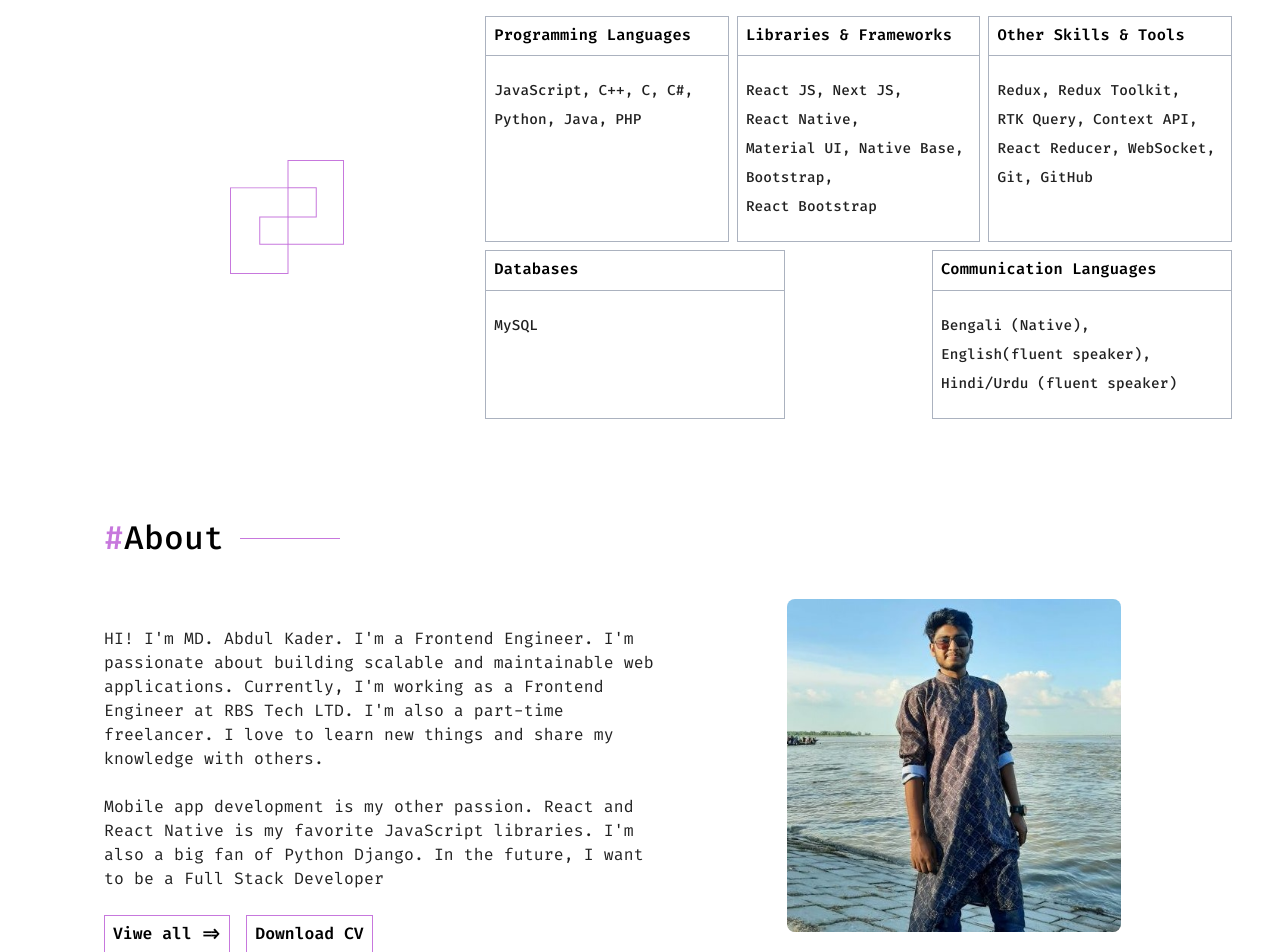
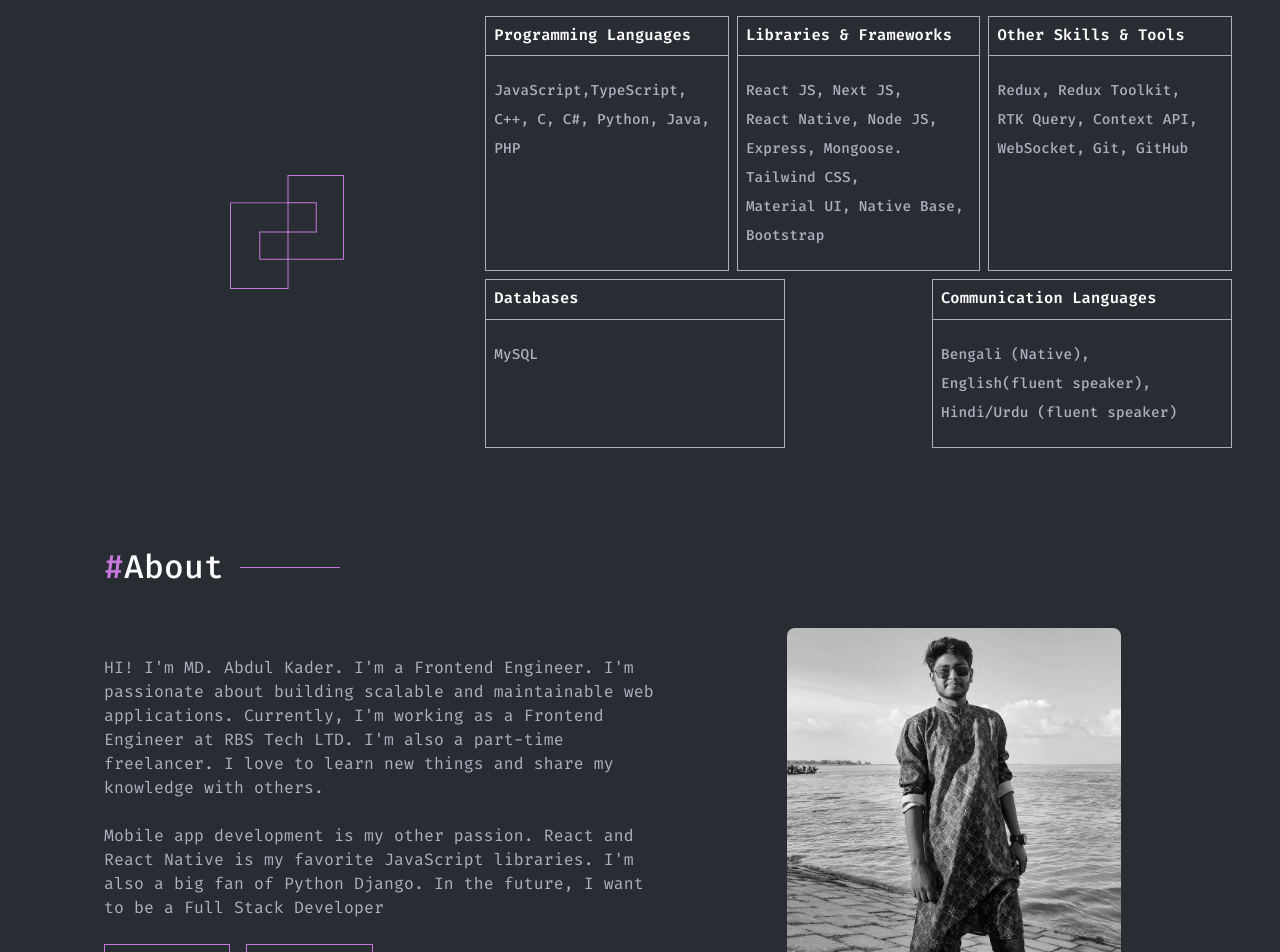
Before and after one commit to abdulkadershohan/react-protfolio, a React (Create React App) app: page / in a window 1280 px wide. Shown: the part 1600-2552 px from the top of the page. Built offline with nearby package versions, Linux system fonts and the light colour scheme.

Commit message:
update details

```diff
--- a/src/components/about/AboutMeFull.jsx
+++ b/src/components/about/AboutMeFull.jsx
@@ -28,18 +28,17 @@ const aboutMeData = {
         {
             id: 1,
             title: "Programming Languages",
-            items: ["JavaScript,", "C++,", "C,", "C#,", "Python,", "Java,", "PHP"]
+            items: ["JavaScript,TypeScript,", "C++,", "C,", "C#,", "Python,", "Java,", "PHP"]
         },
         {
             id: 2,
             title: 'Libraries & Frameworks',
-            items: ["React JS,", "Next JS,", "React Native,", "Bootstrap,", "Native Base,", "Material UI,", "React Bootstrap"]
+            items: ["React JS,", "Next JS,", "React Native,", "Node JS,", "Express,", "Mongoose.", "Tailwind CSS,", "Material UI,", "Native Base,", "Bootstrap"]
         },
         {
             id: 3,
             title: 'Other Skills & Tools',
-            items: ["Redux,", "Redux Toolkit,", "RTK Query,", "Context API,", "React Reducer,", "WebSocket,", "Git,", "GitHub"]
-
+            items: ["Redux,", "Redux Toolkit,", "RTK Query,", "Context API,", "WebSocket,", "Git,", "GitHub"]
         },
         {
             id: 4,
--- a/src/components/hero/Hero.jsx
+++ b/src/components/hero/Hero.jsx
@@ -24,11 +24,11 @@ const heroTopSectionData = {
     title5: "React Native",
     title6: "developer!",
   },
-  subtitle: `I'm a Frontend Engineer with more then 1 years and 8 months of experience in React and React Native. I'm passionate about building scalable and maintainable web applications.`,
+  subtitle: `I'm a Frontend Engineer with 2 years of solid experience in React and React Native. I'm passionate about building scalable and maintainable web applications.`,
   image: hero,
   doing: {
     text: "Currently working on",
-    url: 'http://161.97.157.117:5001/',
+    url: 'https://vitlous.com/',
     urlText: 'RBS ERP'
   },
   blockquote: {
--- a/src/components/skils/Skils.js
+++ b/src/components/skils/Skils.js
@@ -25,17 +25,17 @@ const mySkills = [
     {
         id: 1,
         title: "Programming Languages",
-        items: ["JavaScript,", "C++,", "C,", "C#,", "Python,", "Java,", "PHP"]
+        items: ["JavaScript,TypeScript,", "C++,", "C,", "C#,", "Python,", "Java,", "PHP"]
     },
     {
         id: 2,
         title: 'Libraries & Frameworks',
-        items: ["React JS,", "Next JS,", "React Native,", "Material UI,", "Native Base,", "Bootstrap,", "React Bootstrap"]
+        items: ["React JS,", "Next JS,", "React Native,", "Node JS,", "Express,", "Mongoose.", "Tailwind CSS,", "Material UI,", "Native Base,", "Bootstrap"]
     },
     {
         id: 3,
         title: 'Other Skills & Tools',
-        items: ["Redux,", "Redux Toolkit,", "RTK Query,", "Context API,", "React Reducer,", "WebSocket,", "Git,", "GitHub"]
+        items: ["Redux,", "Redux Toolkit,", "RTK Query,", "Context API,", "WebSocket,", "Git,", "GitHub"]
     },
     {
         id: 4,
--- a/src/features/theme/themeSlice.js
+++ b/src/features/theme/themeSlice.js
@@ -5,7 +5,7 @@ const getInitialTheme = () => {
 }
 
 const initialState = {
-    mode: getInitialTheme() ? "dark" : "light",
+    mode: "dark", //getInitialTheme() ? "dark" : "light",
     mainBgColorDark: '#282C33',
     mainBgColorLight: '#ffffff',
     textDark: '#000000',
```
